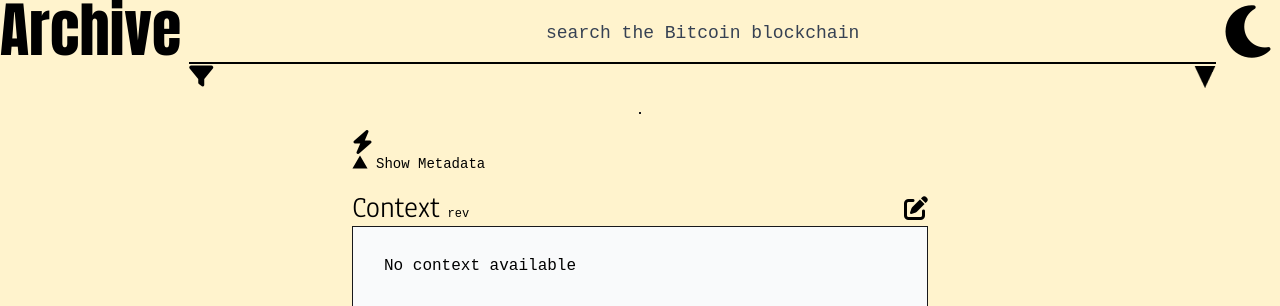
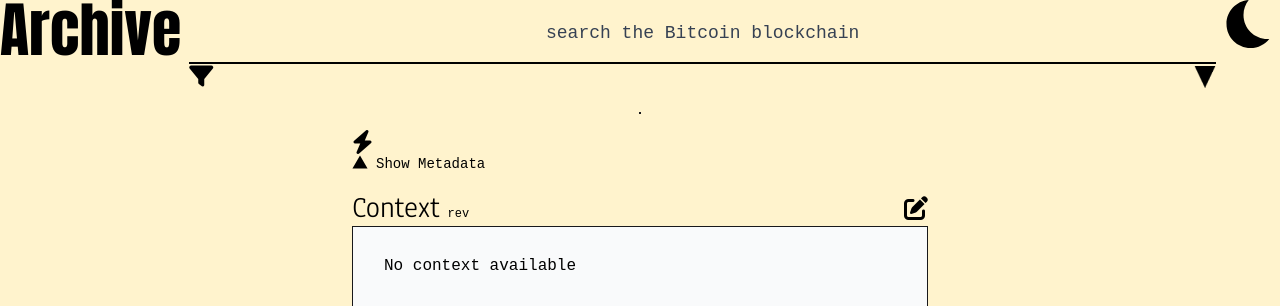
Before and after one commit to jtraub91/ordinalsarchive, a Django app: template pages/templates/context.html in a window 1280 px wide. Shown: the top 306 px of the page. Run offline with Django 5.2, Linux system fonts and the light colour scheme; the template is opened without the code that fills it, so the values that code supplies are empty; style sheets or scripts are compiled from the project's sources.

Commit message:
replace fa moon with eclipse1 svg, add legacy-cgi botocore dep for python>=3.13

```diff
--- a/pages/templates/base.html
+++ b/pages/templates/base.html
@@ -140,7 +140,7 @@
         </div>
         <div title="Toggle dark mode" id="darkmode_toggle"
           class="cursor-pointer h-full w-16 flex justify-center">
-          <i class="fa-solid fa-moon my-auto text-6xl"></i>
+           <img class="w-12 h-12 triangle-svg-filter" src="{% static 'images/eclipse1.svg' %}"/>
         </div>
       </div>
     </form>
--- a/pages/templates/context.html
+++ b/pages/templates/context.html
@@ -2,7 +2,7 @@
 {% load static %}
 {% block content %}
 <div class="w-full mt-4 flex flex-col min-w-xs max-w-xl">
-  <div class="m-auto border border-zinc-900 dark:border-lime-500">
+  <div class="m-auto border border-zinc-900 dark:border-lime-500 max-w-full">
     <div class="text-lg text-black dark:text-white font-mono  break-all bg-gray-50 dark:bg-zinc-900" id="content-text">
       {% if object_type|lower == "coinbasescriptsig" %}
       <div class="p-4">
--- a/pyproject.toml
+++ b/pyproject.toml
@@ -21,6 +21,7 @@ dependencies = [
     "botocore (==1.29.0)",
     "cbor2 (>=5.6.5,<6.0.0)",
     "psycopg-binary (>=3.2.7,<4.0.0)",
+    "legacy-cgi (>=2.6.3,<3.0.0) ; python_version >= \"3.13\"",
 ]
 
 
```
Also changed, not shown: README.md, ordinalsarchive/static/images/eclipse1.svg (added), 1 other file.
